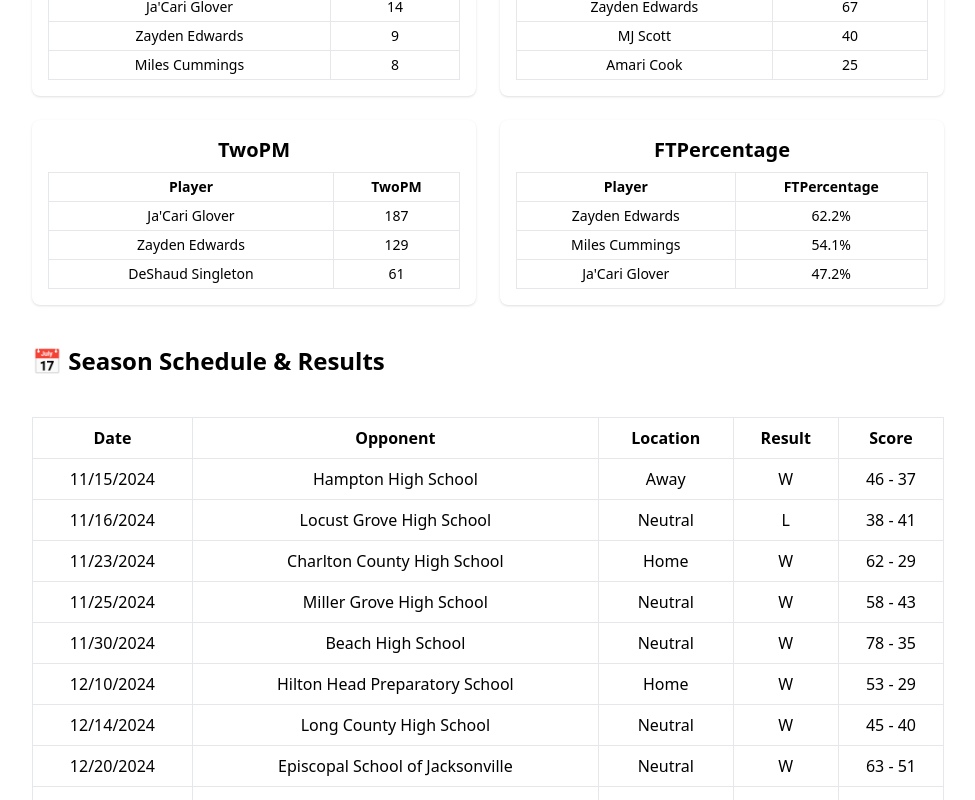
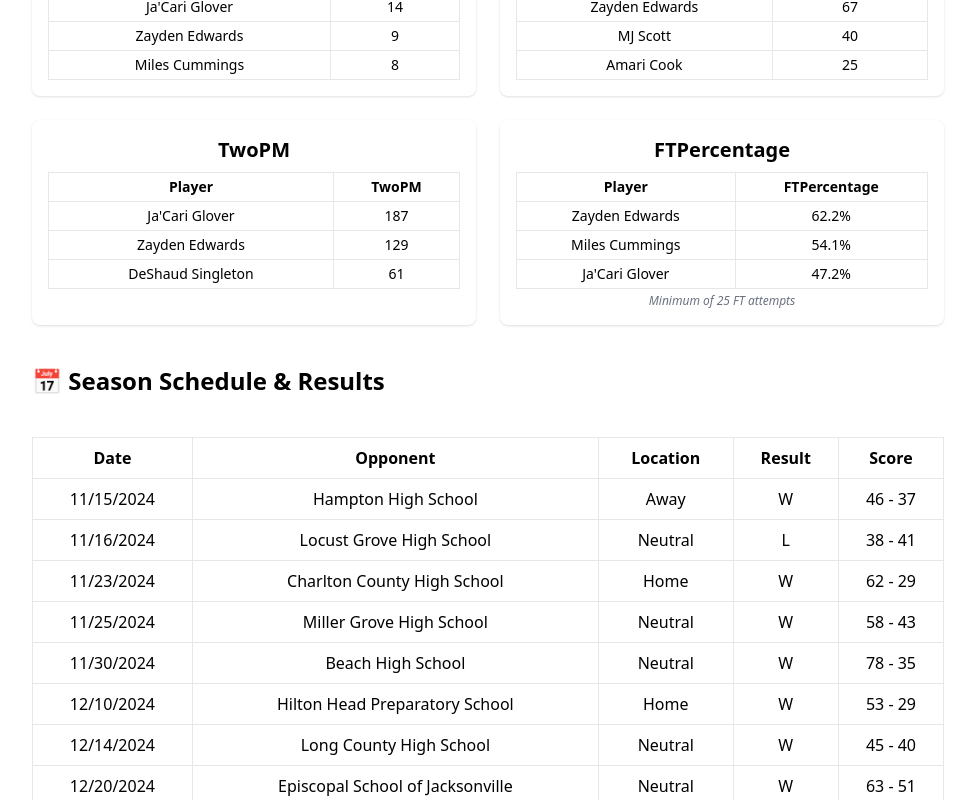
Before and after one commit to newonda1/st-andrews-basketball, a React (Vite) app: page /seasons/2024-25 in a window 1280 px wide. Shown: the part 2420-3220 px from the top of the page, without its empty margins (152-1127 px from the left). Built offline with nearby package versions, Linux system fonts and the light colour scheme.

Commit message:
Update Season2024_25.jsx

```diff
--- a/src/seasons/Season2024_25.jsx
+++ b/src/seasons/Season2024_25.jsx
@@ -147,6 +147,11 @@ function Season2024_25() {
                 ))}
               </tbody>
             </table>
+            {statName === 'FTPercentage' && (
+              <p className="text-xs text-gray-500 text-center italic mt-1">
+                Minimum of 25 FT attempts
+               </p>
+            )}
           </div>
         ))}
       </div>
```
